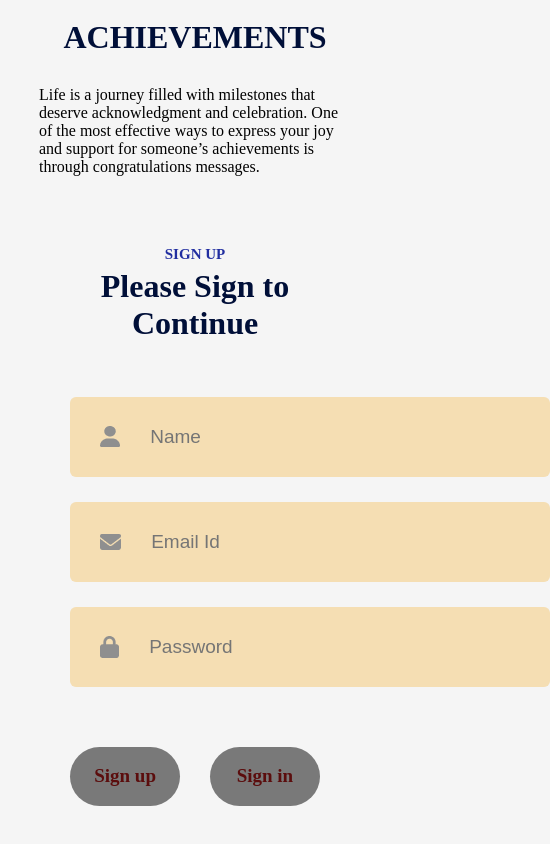
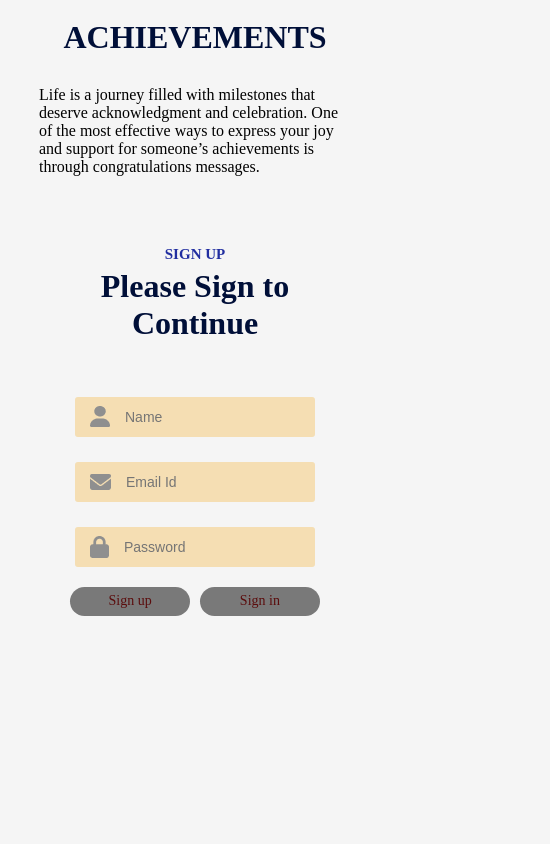
Before and after one commit to Sakshi12032000/Lurnigo, a React (Vite) app: page / in a window 390 px wide. Shown: the part 3915-4759 px from the top of the page, 550 px wide, since content can reach past the window. After the commit the page ends 4551 px from the top, so only its background shows below. Built offline with nearby package versions, Linux system fonts and the light colour scheme.

Commit message:
Update Signin.css

```diff
--- a/src/components/Signin/Signin.css
+++ b/src/components/Signin/Signin.css
@@ -46,3 +46,47 @@
     gap: 30px;
     margin: 60px auto;
 }
+
+
+
+
+
+
+
+
+
+
+
+@media (max-width : 650px){
+
+.inputs{
+    gap: 25px;
+}
+.input{
+    width: 240px;
+    height: 40px;
+    border-radius: 3px;
+}
+.input img{
+
+    margin: 0px 15px;
+}
+.input input{
+    height: 30px;
+    width: 200px;
+    font-size: 14px;
+
+}
+.submit{
+    width: 120px;
+    height: 29px;
+    font-size: 14px;
+    font-weight: 500;
+}
+.submit-container{
+    gap: 10px;
+    margin: 20px auto;
+}
+
+
+}
```
